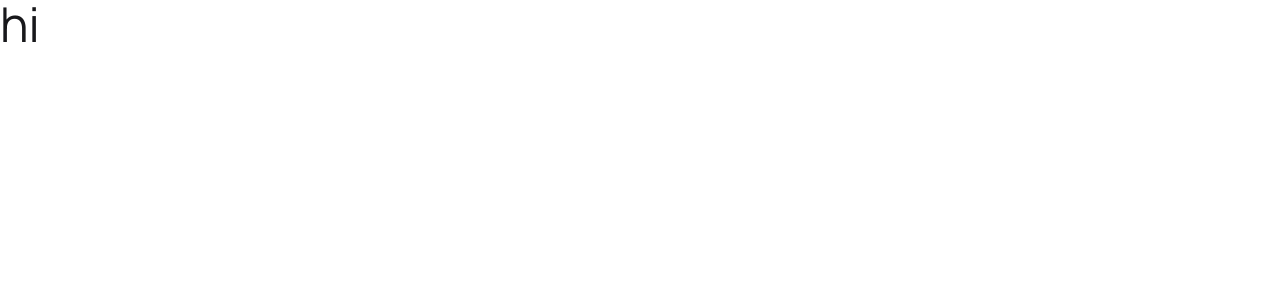
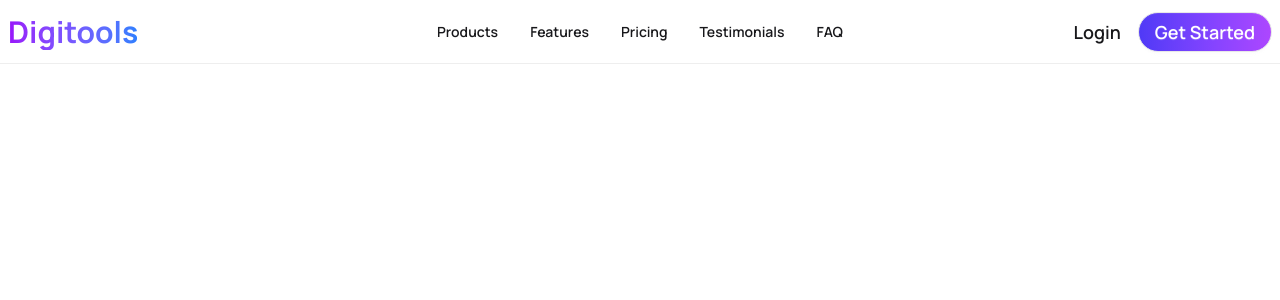
Before and after one commit to ahanafintesher/assignment-06-digitools-platform, a React (Vite) app: page / in a window 1280 px wide. Shown: the top 300 px of the page. Built offline with nearby package versions, Linux system fonts and the light colour scheme.

Commit message:
navbar added

```diff
--- a/index.html
+++ b/index.html
@@ -2,7 +2,7 @@
 <html lang="en" data-theme="light">
   <head>
     <meta charset="UTF-8" />
-    <link rel="icon" type="image/svg+xml" href="/favicon.svg" />
+    <link rel="shortcut icon" href="./src/assets/rocket.png" type="image/x-icon">
     <meta name="viewport" content="width=device-width, initial-scale=1.0" />
     <title>DigiTools Platform</title>
   </head>
--- a/src/App.jsx
+++ b/src/App.jsx
@@ -1,12 +1,13 @@
 
 import './App.css'
+import Navbar from './assets/components/Navbar/Navbar'
 
 function App() {
 
 
   return (
     <>
-    <h1 className='text-5xl'>hi</h1>
+    <Navbar></Navbar>
     </>
   )
 }
--- /dev/null
+++ b/src/assets/components/Navbar/Navbar.jsx
@@ -0,0 +1,59 @@
+import React from "react";
+
+const Navbar = () => {
+  return (
+    <div className="container mx-auto">
+      <div className="navbar bg-base-100 border-b border-base-300">
+        <div className="navbar-start">
+          <div className="dropdown">
+            <div tabIndex={0} role="button" className="btn btn-ghost lg:hidden">
+              <svg
+                xmlns="http://www.w3.org/2000/svg"
+                className="h-5 w-5"
+                fill="none"
+                viewBox="0 0 24 24"
+                stroke="currentColor"
+              >
+                {" "}
+                <path
+                  strokeLinecap="round"
+                  strokeLinejoin="round"
+                  strokeWidth="2"
+                  d="M4 6h16M4 12h8m-8 6h16"
+                />{" "}
+              </svg>
+            </div>
+            <ul
+              tabIndex="-1"
+              className="menu menu-sm font-semibold dropdown-content bg-base-100 rounded-box z-1 mt-3 w-52 p-2 shadow"
+            >
+             <li>Products</li>
+            <li>Features</li>
+            <li>Pricing</li>
+            <li>Testimonials</li>
+            <li>FAQ</li>
+            </ul>
+          </div>
+          <p className="text-3xl font-bold text-transparent bg-clip-text bg-linear-to-r from-purple-600 to-blue-500">Digitools</p>
+        </div>
+        <div className="navbar-center hidden lg:flex">
+          <ul className="menu gap-8 font-semibold menu-horizontal px-1">
+            <li>Products</li>
+            <li>Features</li>
+            <li>Pricing</li>
+            <li>Testimonials</li>
+            <li>FAQ</li>
+          </ul>
+        </div>
+        <div className="navbar-end">
+          <div>
+            <button className="btn btn-ghost text-lg font-semibold">Login</button>
+            <button className="btn text-lg font-semibold bg-linear-to-r from-indigo-600 to-purple-500 text-white rounded-3xl">Get Started</button>
+          </div>
+        </div>
+      </div>
+    </div>
+  );
+};
+
+export default Navbar;
```
